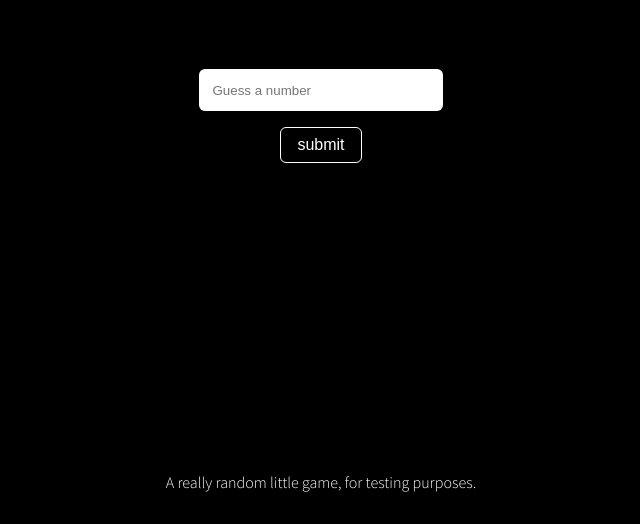
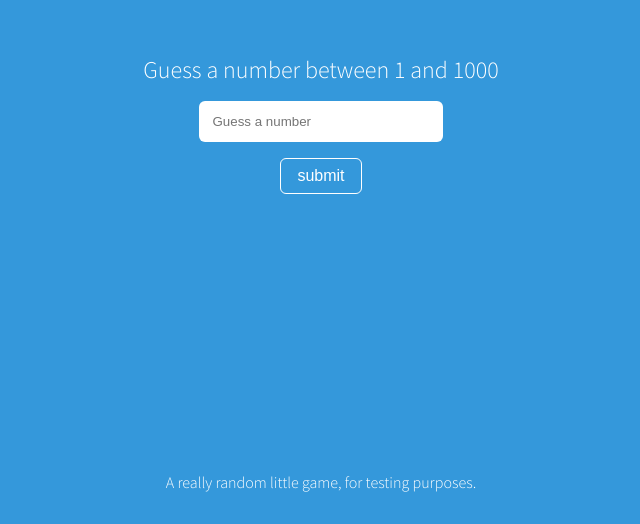
Before and after one commit to aaron-mtx/numbergen-game, a plain HTML site: page index.html in a window 1280 px wide. Shown: the part 292-816 px from the top of the page, without its empty margins (319-959 px from the left). Drawn offline with Linux system fonts and the light colour scheme.

Commit message:
Added title
Added a title

```diff
--- a/index.html
+++ b/index.html
@@ -10,6 +10,7 @@
 
 <body>
 
+	<h1>Guess a number between 1 and 1000</h1>
 	<input type="text" id="numInput" placeholder="Guess a number">
 
 	<input type="button" onclick="guessingButton()" value="submit">
--- a/main.css
+++ b/main.css
@@ -5,7 +5,13 @@ body {
   flex-direction: column;
   justify-content: center;
   align-items: center;
-  background-color: black;
+  background-color: #3498db;
+}
+
+h1 {
+  color: white;
+  font-size: 1.5em;
+  font-weight: 300;
 }
 
 input[type="button"] {
```
